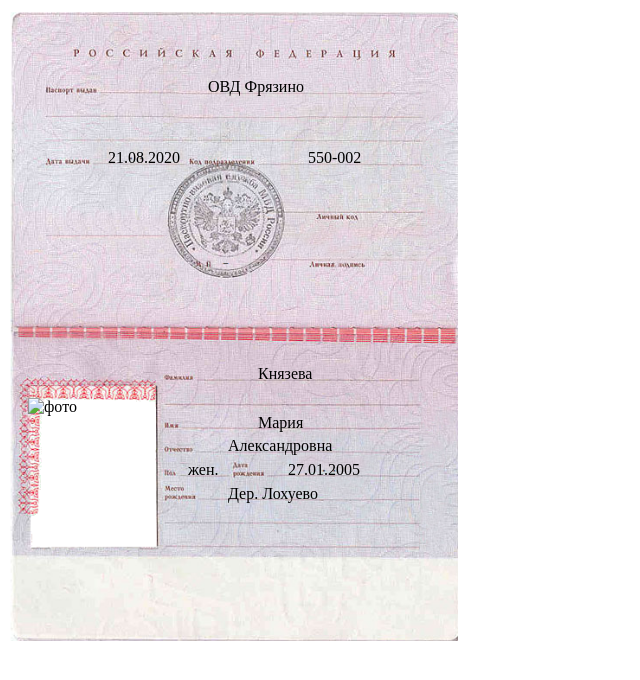
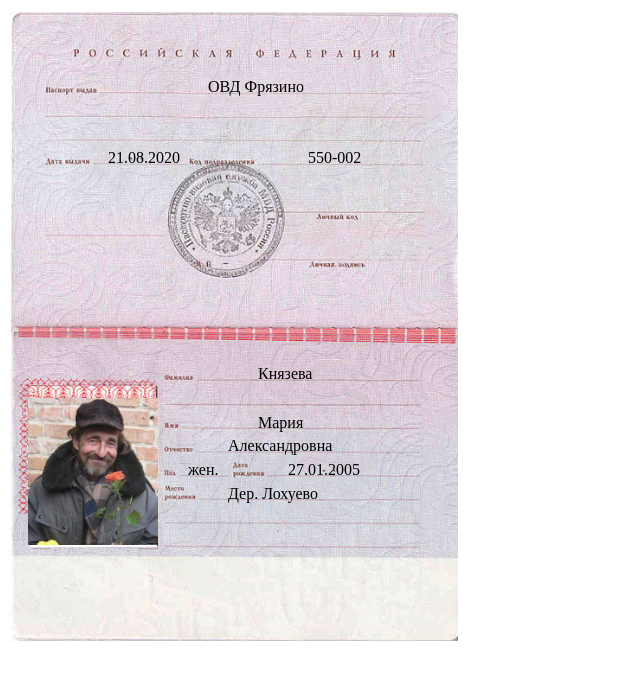
Before and after one commit to MaryKnyazeva/sites, a plain HTML site: page pasport.html in a window 1280 px wide. Shown: the whole page, without its empty margins (0-640 px from the left). Drawn offline with Linux system fonts and the light colour scheme.

Commit message:
Update pasport.html

```diff
--- a/pasport.html
+++ b/pasport.html
@@ -15,7 +15,7 @@
     <div style="position: absolute;padding-left: 180px;padding-top: 453px">жен.</div>
     <div style="position: absolute;padding-left: 280px;padding-top: 453px">27.01.2005</div>
     <div style="position: absolute;padding-left: 220px;padding-top: 477px">Дер. Лохуево</div>
-    <div style="position: absolute;padding-left: 20px;padding-top: 390px"><img src="мое фото.png" alt="фото" width="130"></div>
+    <div style="position: absolute;padding-left: 20px;padding-top: 390px"><img src="./images/мое фото.png" alt="фото" width="130"></div>
     <img src="./images/шаблон паспорта.png" alt="паспорт" width="450" >
 </div>
 
```
